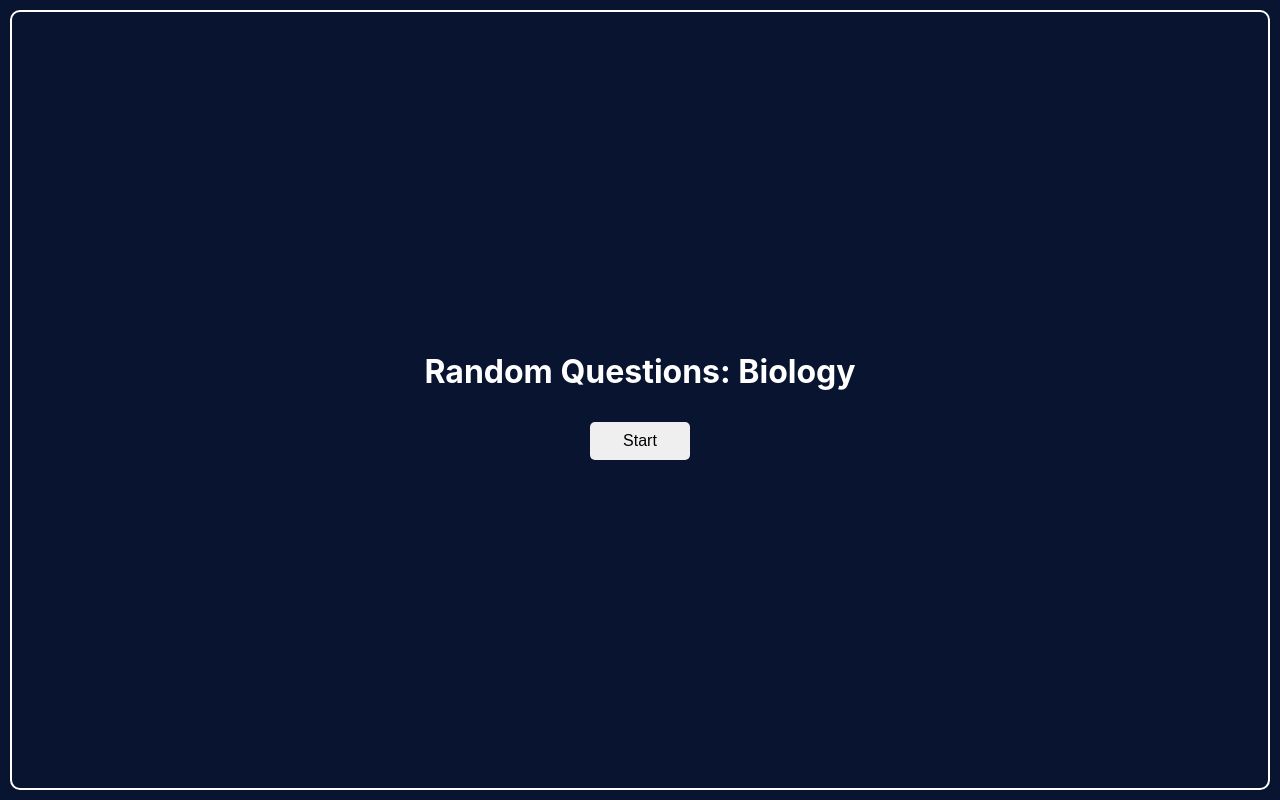
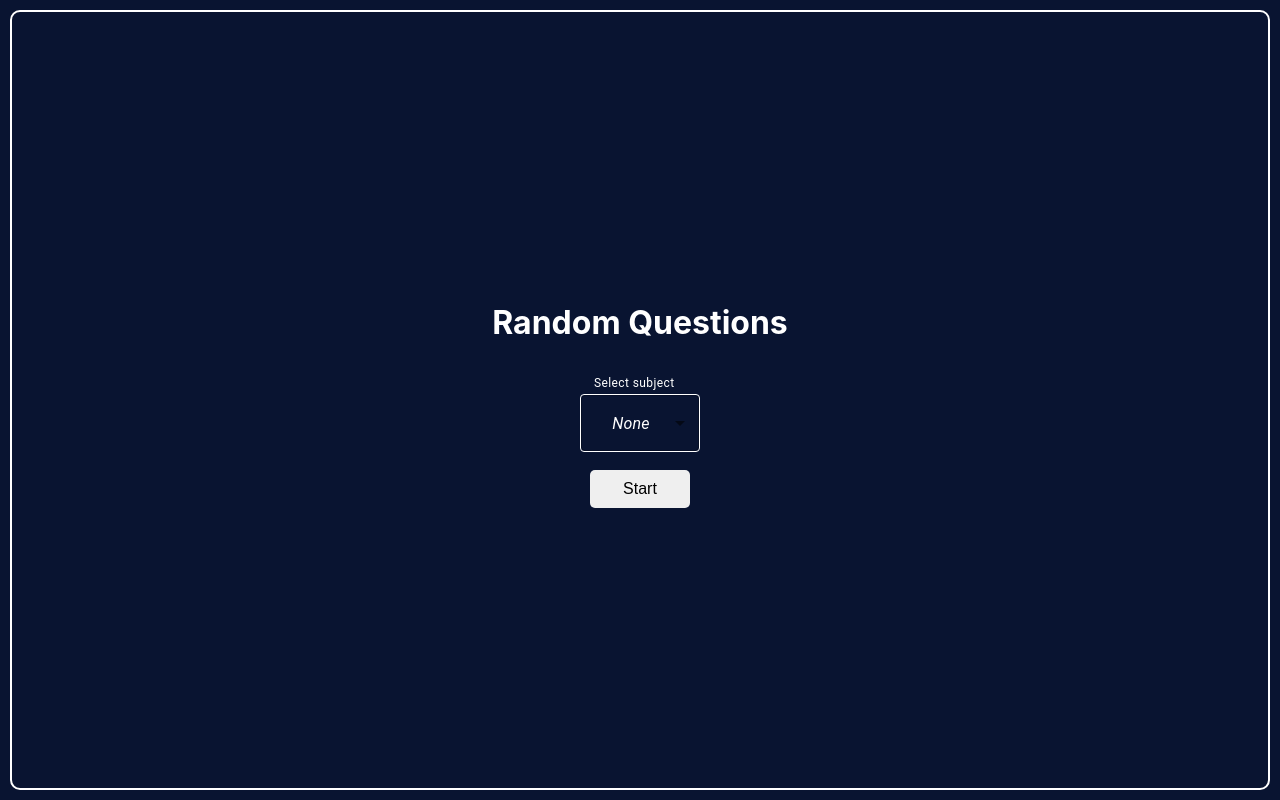
Before and after one commit to blitzmartin/random-questions, a React (Create React App) app: page / in a window 1280 px wide. Built offline with nearby package versions, Linux system fonts and the light colour scheme.

Commit message:
dropwdown menu with MUI

```diff
--- a/package.json
+++ b/package.json
@@ -3,6 +3,9 @@
   "version": "0.1.0",
   "private": true,
   "dependencies": {
+    "@emotion/react": "^11.10.5",
+    "@emotion/styled": "^11.10.5",
+    "@mui/material": "^5.10.17",
     "@testing-library/jest-dom": "^5.16.5",
     "@testing-library/react": "^13.4.0",
     "@testing-library/user-event": "^13.5.0",
--- a/src/components/Home.jsx
+++ b/src/components/Home.jsx
@@ -1,17 +1,21 @@
+import { biology } from "../utils";
 import { useState } from "react";
+import SelectLabels from "./SelectLabels";
 import Button from "./Button.jsx";
 import Questions from "./Questions";
 
 export default function Home() {
   const [start, setStart] = useState(false);
+  const [subject, setSubject] = useState(biology)
 
   const toggleStart = () => {
     setStart(!start);
   };
   return (
     <div className="home-container">
-      {!start && <h1>Random Questions: Biology</h1>}
-      {start && <Questions />}
+      {!start && <h1>Random Questions</h1>}
+      <SelectLabels />
+      {start && <Questions subject={subject} />}
       <Button title={start ? "Reset" : "Start"} handleClick={toggleStart} />
     </div>
   );
--- a/src/components/Questions.jsx
+++ b/src/components/Questions.jsx
@@ -1,10 +1,9 @@
-import { data } from "../utils";
 import { useState } from "react";
 import Question from "./Question";
 import Button from "./Button";
 
-export default function Questions() {
-  const [questions, setQuestions] = useState(data);
+export default function Questions({subject}) {
+  const [questions, setQuestions] = useState(subject);
   const [index, setIndex] = useState(0);
 
   const handleNext = () => {
--- /dev/null
+++ b/src/components/SelectLabels.jsx
@@ -0,0 +1,41 @@
+import * as React from 'react';
+import MenuItem from '@mui/material/MenuItem';
+import FormHelperText from '@mui/material/FormHelperText';
+import FormControl from '@mui/material/FormControl';
+import Select from '@mui/material/Select';
+
+const style = {
+    color: "white",
+    border: "1px solid white"
+}
+
+
+export default function SelectLabels() {
+    const [age, setAge] = React.useState('');
+
+    const handleChange = (event) => {
+      setAge(event.target.value);
+    };
+
+    return (
+      <div>
+        <FormControl sx={{ m: 1, minWidth: 120}} >
+        <FormHelperText style={{color: "white"}}>Select subject</FormHelperText>
+          <Select
+            value={age}
+            onChange={handleChange}
+            displayEmpty
+            inputProps={{ 'aria-label': 'Without label' }}
+            style={style}
+          >
+            <MenuItem value="">
+              <em>None</em>
+            </MenuItem>
+            <MenuItem value="biology">Biology</MenuItem>
+            <MenuItem value="chemistry">Chemistry</MenuItem>
+            <MenuItem value="maths">Maths</MenuItem>
+          </Select>
+        </FormControl>
+      </div>
+    );
+  }
--- a/src/utils.js
+++ b/src/utils.js
@@ -1,4 +1,4 @@
-export const data = [
+export const biology = [
     {
       id: 0,
       question: "Click next to skip question and reset to start again"
```
Also changed, not shown: 1 other file (tests, documents, lock files or other folders).
